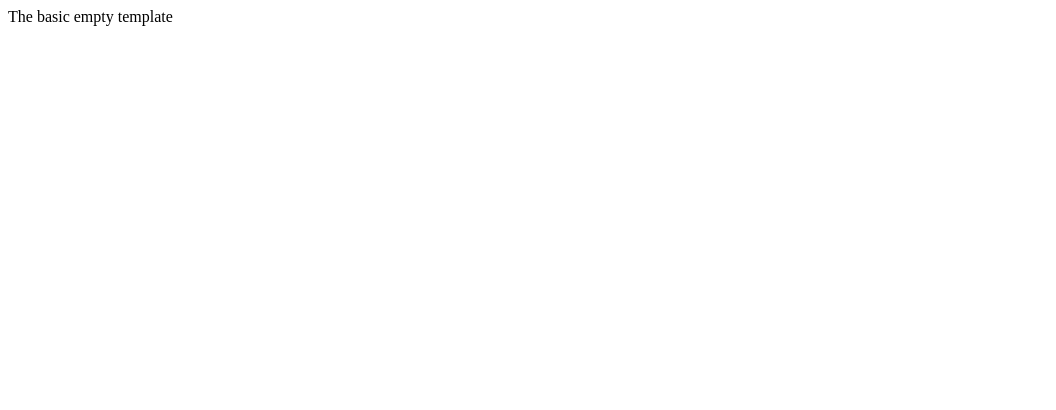
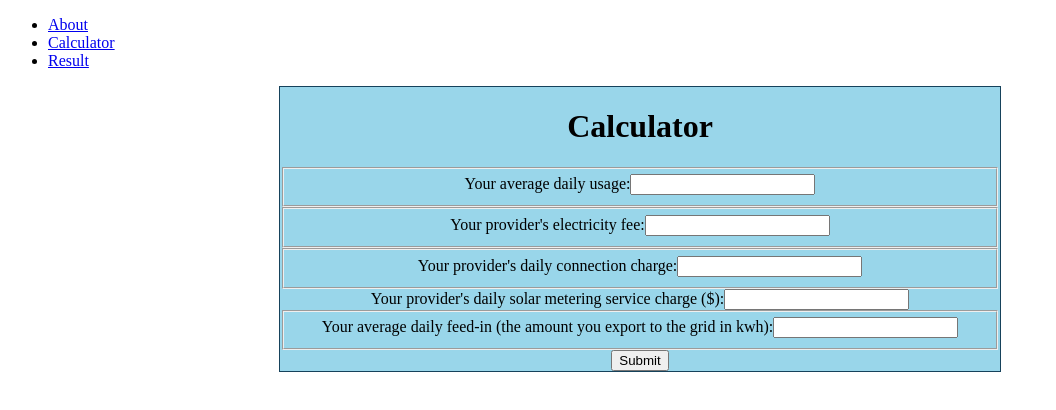
Before and after one commit to Kfoster14/Tariff-Calculator, a React (Create React App) app: page /calc in a window 1280 px wide. Shown: the top 410 px of the page, without its empty margins (0-1056 px from the left). Built offline with nearby package versions, Linux system fonts and the light colour scheme.

Commit message:
first commit

```diff
--- a/package.json
+++ b/package.json
@@ -8,7 +8,9 @@
     "@testing-library/user-event": "^7.1.2",
     "react": "^17.0.2",
     "react-dom": "^17.0.2",
-    "react-scripts": "4.0.3"
+    "react-router-dom": "^5.2.0",
+    "react-scripts": "4.0.3",
+    "styled-components": "^5.3.0"
   },
   "scripts": {
     "start": "react-scripts start",
--- a/src/App.js
+++ b/src/App.js
@@ -1,10 +1,26 @@
 import React from 'react'
+import {BrowserRouter as Router, Route, Switch, Link} from "react-router-dom"
+import About from './components/About'
+import Calc from './components/Calc'
+import Result from './components/Result'
+import NotFound from './components/NotFound'
+
 
 const App = () => {
   return (
-    <div >
-          The basic empty template
-    </div>
+    <Router>
+      <ul>
+        <li><Link to="/">About</Link></li>
+        <li><Link to="/calc">Calculator</Link></li>
+        <li><Link to="/result">Result</Link></li>
+      </ul>
+      <Switch>
+        <Route exact path="/" component={About} />
+        <Route path="/calc" component={Calc} />
+        <Route path="/result" component={Result} />
+        <Route component={NotFound} />
+      </Switch>
+    </Router>
   )
 }
 
--- /dev/null
+++ b/src/components/About.js
@@ -0,0 +1,11 @@
+import React from 'react'
+
+const About = () => {
+    return (
+      <div >
+        <h1>About</h1>
+      </div>
+    )
+  }
+
+  export default About
--- /dev/null
+++ b/src/components/Calc.js
@@ -0,0 +1,80 @@
+import React, { useReducer, useState} from 'react'
+import {LabelContainer} from './StyledComponents'
+
+const formReducer = (state, event) => {
+  return {
+    ...state,
+    [event.name]: event.value
+  }
+}
+
+const Calc = () => {
+  const [formData, setFormData] =useReducer(formReducer, {});
+
+  const [submitting, setSubmitting] = useState(false);
+  const handleSubmit = event => {
+    event.preventDefault();
+    setSubmitting(true);
+
+    setTimeout(() => {
+      setSubmitting(false);
+    }, 3000);
+  }
+
+  const handleChange = event => {
+    setFormData({
+      name: event.target.name,
+      value: event.target.value,
+    });
+  }
+
+  return (
+      <LabelContainer>
+        <h1>Calculator</h1>
+        {submitting &&
+          <div>
+            You are submitting the following:
+            <ul>
+              {Object.entries(formData).map(([name, value]) => (
+              <li key={name}><strong>{name}</strong>:{value.toString()}</li>
+              ))}
+            </ul>
+          </div>}
+
+      <form onSubmit={handleSubmit}>
+        <fieldset>
+          <label>
+            Your average daily usage:
+          <input type="number" name="dailyUsage" onChange={handleChange} />
+          </label>
+        </fieldset>
+        <fieldset>
+          <label>
+            Your provider's electricity fee:
+          <input type="number" name="fee" onChange={handleChange} />
+          </label>
+        </fieldset>
+        <fieldset>
+          <label>
+            Your provider's daily connection charge:
+          <input type="number" name="connectionCharge" onChange={handleChange} />
+          </label>
+        </fieldset>
+          <label>
+            Your provider's daily solar metering service charge ($):
+          <input type="text" name="serviceCharge" onChange={handleChange} />
+          </label>
+        <fieldset>
+          <label>
+            Your average daily feed-in (the amount you export to the grid in kwh):
+          <input type="text" name="feedIn" onChange={handleChange} />
+          </label>
+        </fieldset>
+
+        <button type="submit">Submit</button>
+      </form>
+      </LabelContainer>
+    )
+  }
+
+  export default Calc
--- /dev/null
+++ b/src/components/NotFound.js
@@ -0,0 +1,11 @@
+import React from 'react'
+
+const NotFound = () => {
+    return (
+      <div >
+        <h1>Oops, page not found. Please try another url.</h1>
+      </div>
+    )
+  }
+
+  export default NotFound
--- /dev/null
+++ b/src/components/Result.js
@@ -0,0 +1,11 @@
+import React from 'react'
+
+const Result = () => {
+    return (
+      <div >
+        <h1>Result</h1>
+      </div>
+    )
+  }
+
+  export default Result
--- /dev/null
+++ b/src/components/StyledComponents.js
@@ -0,0 +1,11 @@
+import styled from 'styled-components'
+
+
+
+export const LabelContainer = styled.div `
+    border: 1px solid #16425b;
+    background-color: #99d6ea;
+    max-width: 720px;
+    margin: 0 auto;
+    text-align: center;
+`
```
Also changed, not shown: 1 other file (tests, documents, lock files or other folders).
